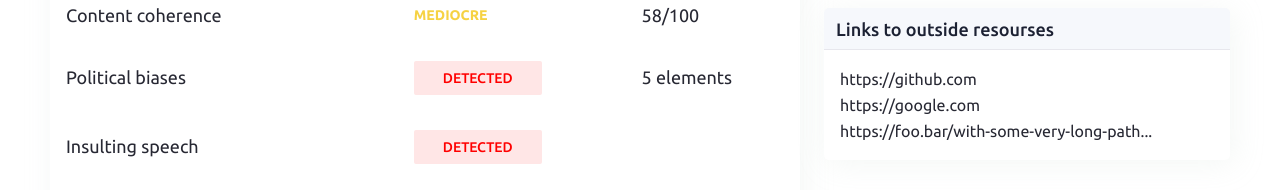
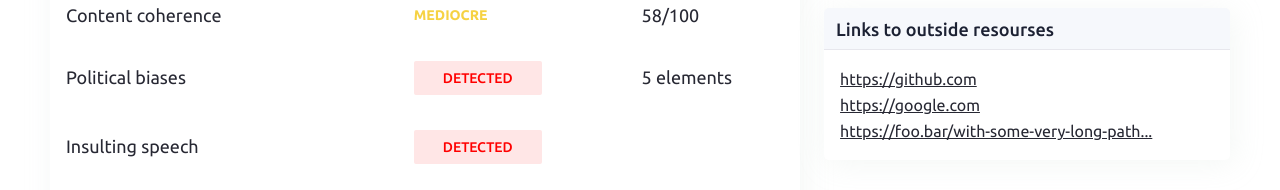
Before and after one commit to kindrakevychn/Next-report, a Next.js app: page / in a window 1280 px wide. Shown: the part 485-675 px from the top of the page. Built offline with nearby package versions, Linux system fonts and the light colour scheme.

Commit message:
List: add underline for links

```diff
--- a/components/list.module.css
+++ b/components/list.module.css
@@ -29,3 +29,7 @@
 .item:last-child {
   margin-bottom: 0;
 }
+
+.item > a {
+  text-decoration: underline;
+}
```
